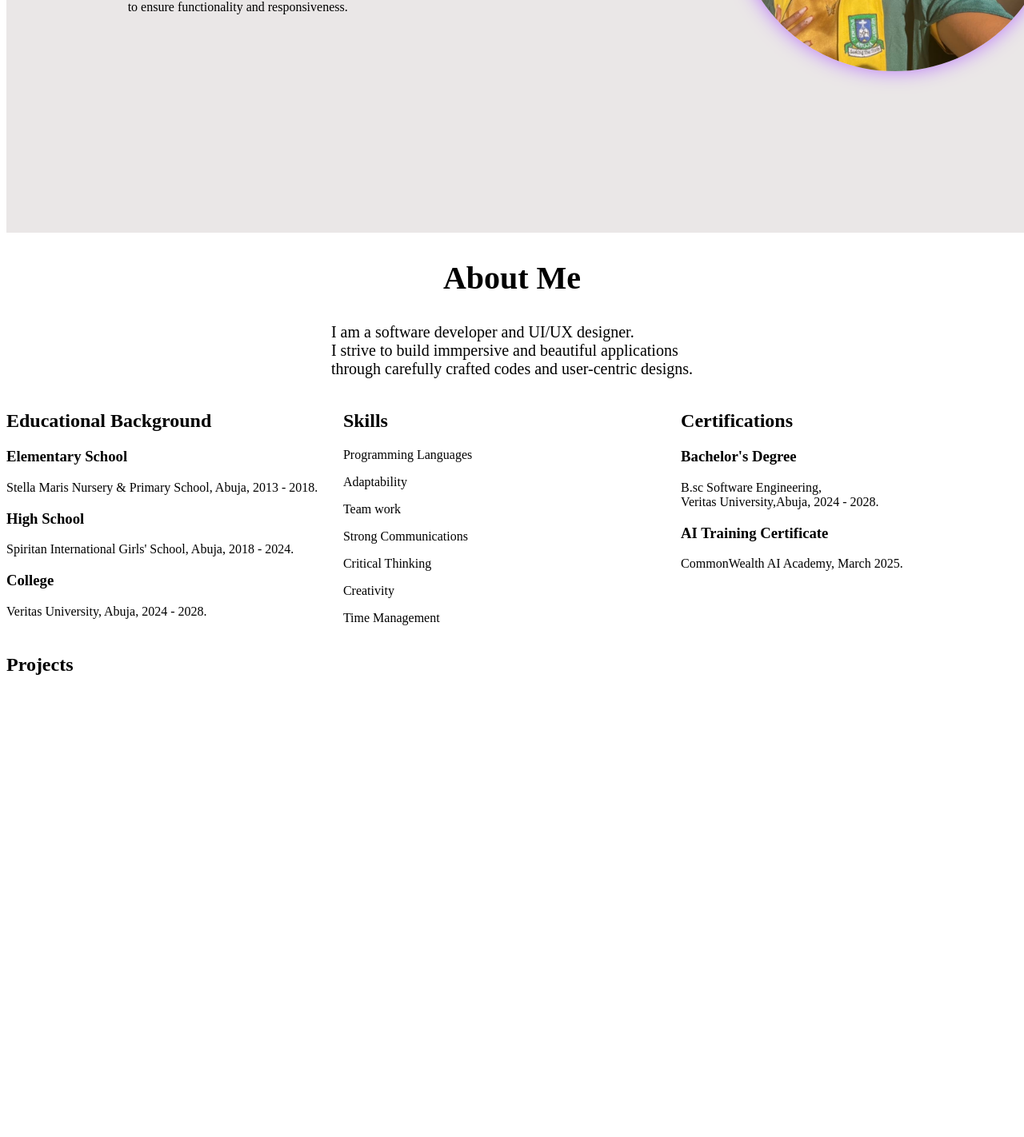
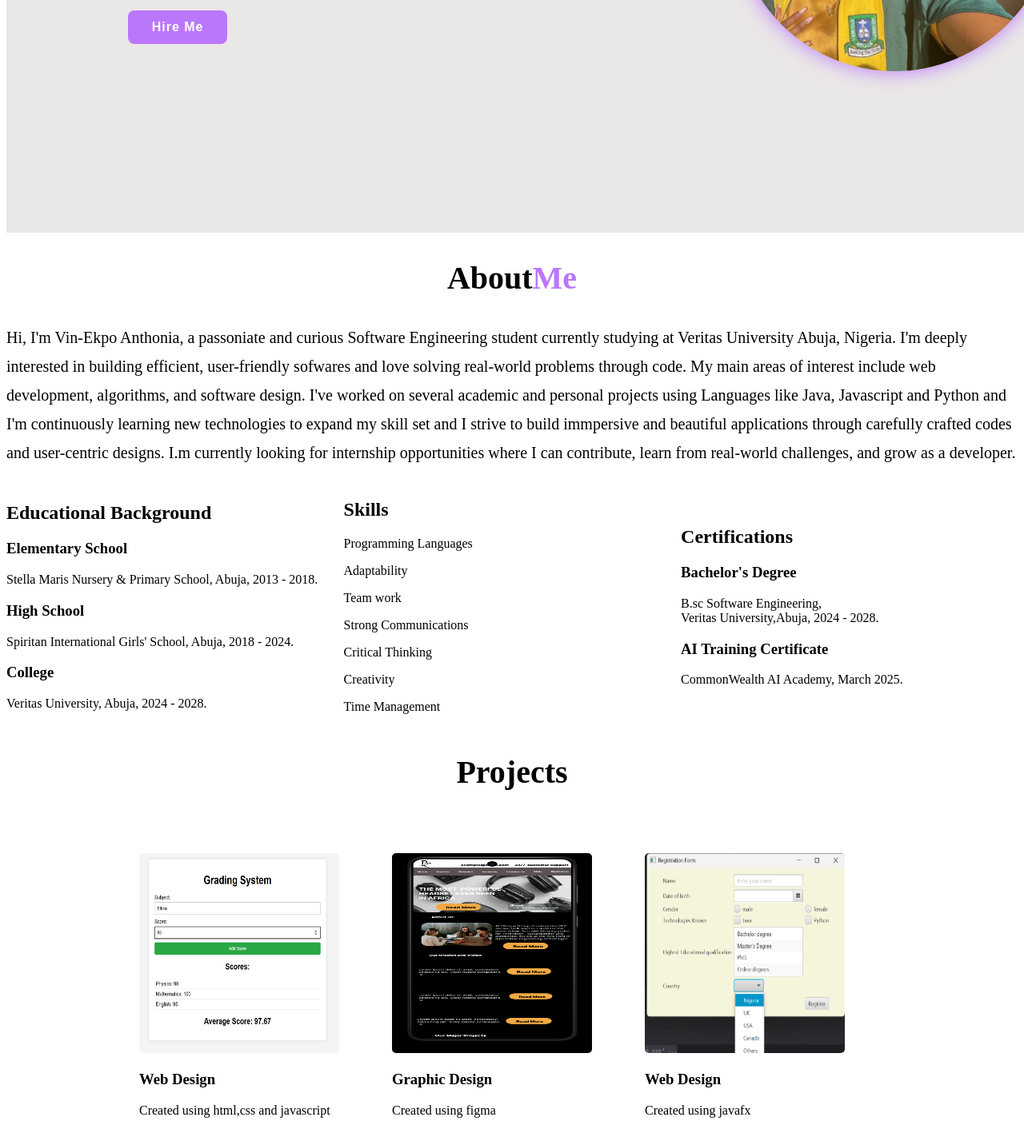
Before and after one commit to Id-vee/Portfolio, a plain HTML site: page index.html in a window 1280 px wide. Shown: the part 547-1969 px from the top of the page at 80% size. Before the commit the page ends 1412 px from the top, so only its background shows below. Drawn offline with Linux system fonts and the light colour scheme.

Commit message:
new changes

```diff
--- a/index.html
+++ b/index.html
@@ -8,13 +8,13 @@
 </head>
 <body>
     <header class="header">
-        <a href="#" class="logo">Anth<span>onia</span></a>
-        <nav class="navbar"></nav>
+        <a href="#" class="logo"><span>Anth</span>onia</a>
+        <nav class="navbar">
         <a href="#" class="active">Portfolio</a>
         <a href="#">Education</a>
         <a href="#">Skills</a>
         <a href="#">Certificates</a>
-        <a href="#">Projects</a>
+        <a href="#">Projects</a></nav>
     </header>
     <div>
         <section class="home">
@@ -22,21 +22,27 @@
                 <h2>Hi</h2>
                 <h1>I'm <span>Vin-Ekpo Anthonia.<br></span>Software Developer & UX/UI designer.</h1>
                 <p>I am a web developer proficient in coding and maintaining websites <br> to ensure functionality and responsiveness. </p>
+                <div class="hire">
+                    <button class="hire-btn">Hire Me</button>
+                </div>
             </div>
             <div class="img-box">
                 <img src="img.jpg" alt="">
             </div>
-
         </section>
        <section>
         <div class="about">
-            <h2 class="heading">About Me</h2>
-            <p>I am a software developer and UI/UX designer. <br>
-               I strive to build immpersive and beautiful applications <br>
-               through carefully crafted codes and user-centric designs.
+            <h2 class="heading">About <span>Me</span></h2>
+            <p>Hi, I'm Vin-Ekpo Anthonia, a passoniate and curious Software Engineering student currently studying at Veritas University Abuja, Nigeria.
+                 I'm deeply interested in building efficient, user-friendly sofwares and love solving real-world problems through code. My main areas of interest include web development, algorithms,
+                  and software design. I've worked on several academic and personal projects using Languages like Java, Javascript and Python and I'm continuously learning new technologies to expand my skill set
+                   and I strive to build immpersive and beautiful applications through carefully crafted codes and user-centric designs. I.m currently looking for internship opportunities where I can contribute,
+                    learn from real-world challenges, and grow as a developer.
             </p>
         </div>
        </section>
+
+        <section class="details">
             <div class="edu">
                 <h2>Educational Background</h2>
             <h3>Elementary School</h3>
@@ -64,9 +70,35 @@
                 <h3>AI Training Certificate</h3>
                 <p>CommonWealth AI Academy, March 2025.</p>
             </div>
+        </section>
+
+
+      <section id="projects">
+        <div class="container">
+        <div class="project1">
+            <h2>Projects</h2>
+            <div class="line"></div>
+            </div>
+
+            <div class="projects">
                 <div class="project">
-            <h2>Projects</h2>
+                    <img src="grade.jpg.png" alt="">
+            <h3>Web Design</h3>
+            <p>Created using html,css and javascript</p>
                 </div>
+                <div class="project">
+                    <img src="pic.jpg.png" alt="">
+            <h3>Graphic Design</h3>
+            <p>Created using figma</p>
+                </div>
+                <div class="project">
+                    <img src="reg.jpg.png" alt="">
+            <h3>Web Design</h3>
+            <p>Created using javafx</p>
+                </div>
+            </div>
+        </div>
+      </section>
 
     </div>
 </body>
--- a/portfolio.css
+++ b/portfolio.css
@@ -9,7 +9,60 @@
     display: flex;
     justify-content: space-between;
     align-items: center;
+    z-index: 100;
 }
+
+.hire{
+    width: 345px;
+    display: flex;
+    gap: 2em;
+}
+.hire-btn{
+    padding: 10px 28px;
+    background-color: rgb(187, 119, 251);
+    color: white;
+    border: 2px solid transparent;
+    border-radius: 8px;
+    font-size: 16px;
+    letter-spacing: 1px;
+    font-weight: 600;
+    transition: 0.3 ease;
+}
+
+.hire-btn:hover{
+    box-shadow: 0 0 25px;
+}
+
+.logo{
+    font-size: 25px;
+    color: white;
+    font-weight: 600;
+    transition: 0.3s;
+}
+.logo:hover{
+    color: rgb(187, 119, 251);
+    text-shadow: 0 0 25px rgb(187, 119, 251),
+                 0 0 50px rgb(187, 119, 251);
+    transform: scale(1.1);
+}
+span{
+    color: rgb(187, 119, 251);
+}
+
+.navbar a{
+    font-size: 18px;
+    color: white;
+    font-weight: 500;
+    margin: 0 50px;
+    border-bottom: 3px solid transparent;
+    transition: 0.3s ease;
+}
+.navbar a:hover,
+.navbar a.active{
+    color: rgb(187, 119, 251);
+    border-bottom: 3px rgb(187, 119, 251);
+}
+
 .home{
     width: 100%;
     min-height: 100vh;
@@ -58,7 +111,15 @@
     display: flex;
     justify-content: center;
     align-items: center;
+    gap: 20px;
+    line-height: 1.8;
     font-size: 20px;
+}
+
+.details{
+    justify-content: center;
+    align-items: center;
+    display: flex;
 }
 .edu{
     width: 33.3%;
@@ -79,3 +140,38 @@ skills h2{
     width: 33.3%;
     float: right;
 }
+
+.project1 h2{
+    font-size: 40px;
+    text-align: center;
+}
+
+.project1 .line{
+    width: 150px;
+    height: 4px;
+    border: 10px;
+    background: --secondary;
+    margin: auto;
+}
+
+.projects{
+    margin-top: 40px;
+    justify-content: center;
+    display: flex;
+    gap: 16px;
+    flex-wrap: wrap;
+}
+
+.project{
+    width: 300px;
+}
+
+.project img{
+    width: 250px;
+    height: 250px;
+    border-radius: 5px;
+    transition: transform 0.3s ease;
+}
+.project img:hover{
+    transform: scale(1.1);
+}
```
Lines whose indentation alone changed are shown as unchanged.
